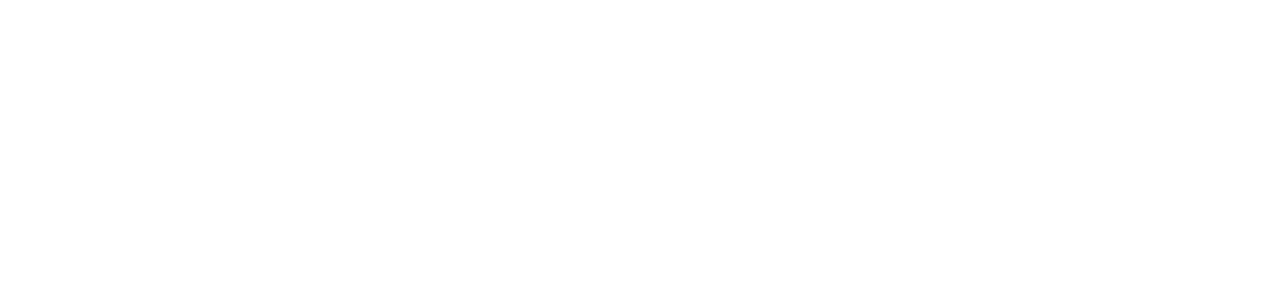
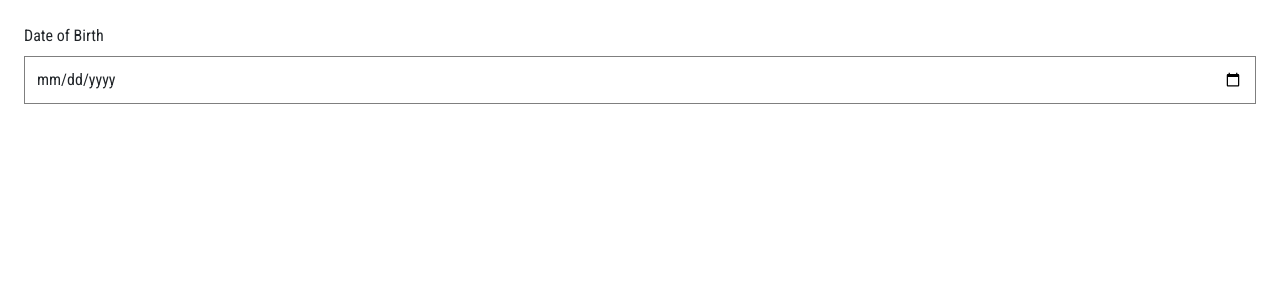
Before and after one commit to Thilrash/tblogiee-web-app, an Angular app in the folder TblogieeClient/: page /date in a window 1280 px wide. Before the commit this address led to /. Shown: the top 300 px of the page. Built offline with nearby package versions, Linux system fonts and the light colour scheme; a web font is replaced by a local one.

Commit message:
Added date input field component

```diff
--- a/TblogieeClient/src/app/app.routes.ts
+++ b/TblogieeClient/src/app/app.routes.ts
@@ -1,7 +1,9 @@
 import { Routes } from '@angular/router';
 import { LoginComponent } from './login/login.component';
+import { DateInputComponent } from './shared/date-input/date-input.component';
 
 export const routes: Routes = [
   { path: '', redirectTo: '/login', pathMatch: 'full' },
   { path: 'login', component: LoginComponent, pathMatch: 'full' },
+  { path: 'date', component: DateInputComponent },
 ];
--- /dev/null
+++ b/TblogieeClient/src/app/shared/date-input/date-input.component.html
@@ -0,0 +1,4 @@
+<div class="dob-input">
+  <label for="dob" class="form-label">Date of Birth</label>
+  <input type="date" name="dob" id="dob" class="form-control" />
+</div>
--- /dev/null
+++ b/TblogieeClient/src/app/shared/date-input/date-input.component.scss
@@ -0,0 +1,15 @@
+.dob-input {
+  padding: 1.5rem;
+}
+
+.form-control {
+  height: 3rem;
+  border-color: rgba(0, 0, 0, 0.5);
+  border-radius: 0;
+}
+
+#dob:focus {
+  border-color: rgba(0, 0, 0, 0.8);
+  box-shadow: none;
+  outline: none;
+}
```
Also changed, not shown: TblogieeClient/src/app/shared/date-input/date-input.component.ts (added, +11 -0 lines), 1 other file (tests, documents, lock files or other folders).
